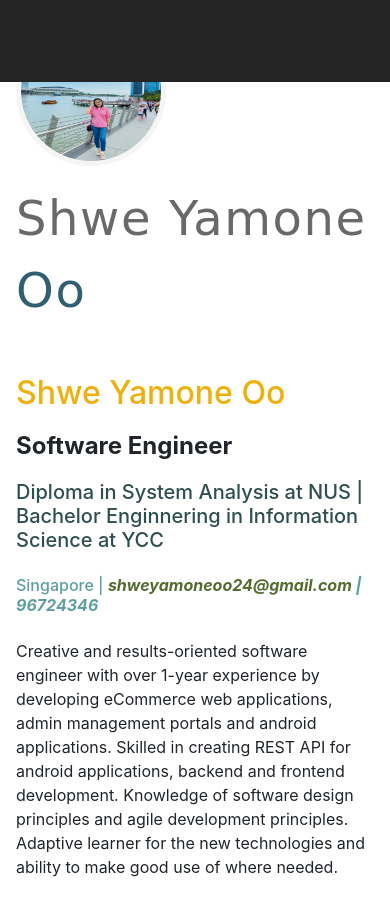
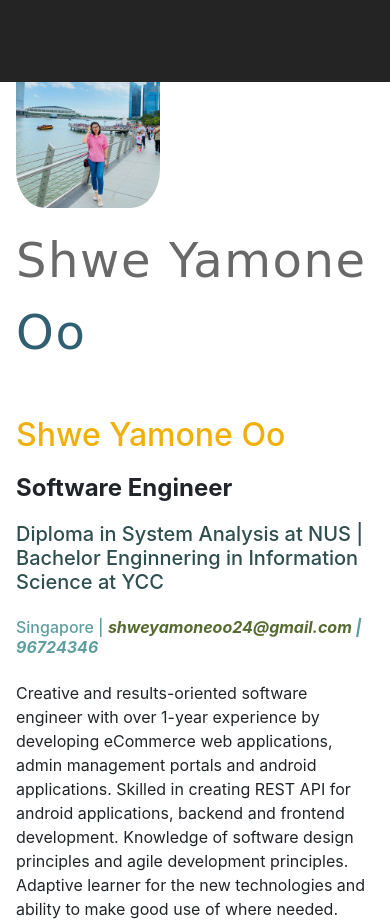
Before and after one commit to ShweYM/CV, a website with bundled scripts: page index.html in a window 390 px wide. Shown: the top 924 px of the page. Built offline with nearby package versions, Linux system fonts and the light colour scheme; a web font is replaced by a local one.

Commit message:
Update style.css

```diff
--- a/style.css
+++ b/style.css
@@ -131,10 +131,11 @@ button:active {
   }
 
   .mobile-img {
-    height: 150px;
-    width: 150px;
-    border: solid whitesmoke 5px;
-    border-radius: 100%;
+    max-width: 12rem;
+    max-height: 12rem;
+    /* border: 0.3rem solid #e1e7ece0; */
+     border-radius: 20%;
+    opacity: default;
   }
 
   .mobile-name {
```
